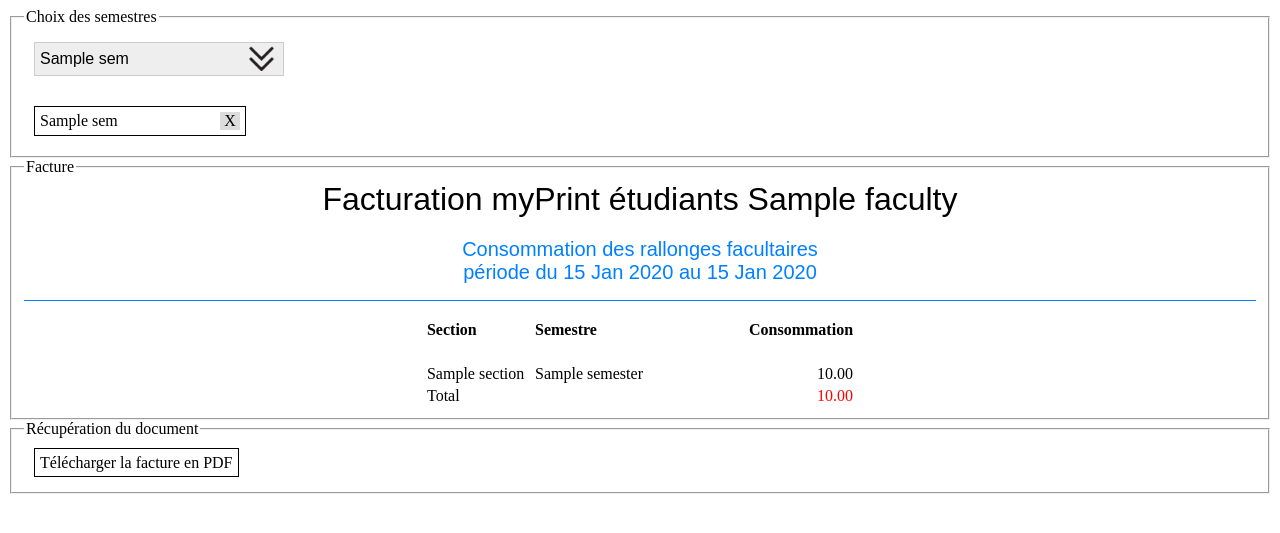
After one commit to epfl-sdf/bill2myprint, a Django app: template src/bill2myprint/templates/bill2myprint/bill.html in a window 1280 px wide. The commit adds this page. Shown: the top 533 px of the page. Run offline with Django 3.2, Linux system fonts and the light colour scheme; the template is opened without the code that fills it: most values are stand-ins (such as "Sample title", 1, 10 or a date in 2020); some libraries are stand-ins or nearby versions.

Commit message:
Bill  (#14)
* Billing

* Bill

* add fpdf to requirements

* create pdf folder and update gitignore

* cleaning

* disable both buttons

```diff
--- a/requirements/base.txt
+++ b/requirements/base.txt
@@ -5,3 +5,4 @@
 django-pyodbc-azure==1.10.4.0
 mysqlclient==1.3.10
 ipython
+fpdf==1.7.2
--- /dev/null
+++ b/src/bill2myprint/static/css/bill.css
@@ -0,0 +1,120 @@
+hr {
+    display: block;
+    height: 1px;
+    border: 0;
+    border-top: 1px solid #0080ff;
+    margin: 1em 0;
+    padding: 0;
+}
+
+select {
+    margin: 10px;
+    border: 1px solid #111;
+    background: transparent;
+    width: 250px;
+    padding: 5px;
+    font-size: 16px;
+    border: 1px solid #ccc;
+    height: 34px;
+    -webkit-appearance: none;
+    -moz-appearance: none;
+    appearance: none;
+    background: url(../img/arrow-down.png) 96% / 10% no-repeat #eee;
+}
+
+select:hover {
+    cursor: pointer;
+}
+
+/* CAUTION: IE hackery ahead */
+select::-ms-expand {
+    display: none; /* remove default arrow on ie10 and ie11 */
+}
+
+/* target Internet Explorer 9 to undo the custom arrow */
+@media screen and (min-width:0\0) {
+    select {
+        background:none\9;
+        padding: 5px\9;
+    }
+}
+
+#semesters-selection {
+    margin-top: 20px;
+}
+
+#semesters-selection div {
+    margin: 0px 10px 10px 10px;
+    height: 18px;
+    width: 200px;
+    padding: 5px;
+    border: 1px solid;
+}
+
+.remove-semester {
+    width: 20px;
+    text-align: center;
+    background-color: gainsboro;
+    float: right;
+}
+
+.remove-semester:hover {
+    cursor: pointer;
+}
+
+#bill-page-title {
+    text-align: center;
+    font: 32px arial, sans-serif;
+}
+
+#bill-page-period {
+    margin-top: 20px;
+    text-align: center;
+    font: 20px arial, sans-serif;
+    color: #0080ff;
+}
+
+table
+{
+    margin-left: auto;
+    margin-right: auto;
+}
+
+table tr
+{
+    height: 20px;
+}
+
+.th-section {
+    text-align: left;
+    width: 25%;
+}
+
+.th-semester {
+    text-align: left;
+    width: 50%;
+}
+
+.th-amount {
+    text-align: left;
+    width: 25%;
+}
+
+.cell-for-numbers {
+    text-align: right;
+}
+
+.total {
+    color: red;
+}
+
+#div-download-pdf {
+    margin: 10px;
+}
+
+#download-pdf {
+    text-decoration: none;
+    color: black;
+    padding: 5px;
+    border: solid 1px;
+}
--- /dev/null
+++ b/src/bill2myprint/static/js/bill.js
@@ -0,0 +1,13 @@
+jQuery(function($) {
+
+    $('select').on('change', function() {
+        var new_semester = $('<div><input type="hidden" name="semesters" value="' + this.value + '"><span><label>' + this.value + '</label><label class="remove-semester">X</label></span></div>');
+        $('#semesters-selection').append(new_semester);
+        $('#bill_form').submit();
+    })
+
+    $('#semesters-selection').on('click', '.remove-semester', function() {
+        $(this).parent().parent().remove();
+        $('#bill_form').submit();
+    });
+});
--- /dev/null
+++ b/src/bill2myprint/templates/bill2myprint/bill.html
@@ -0,0 +1,101 @@
+{% load static format_number %}
+
+<!DOCTYPE html>
+<html>
+    <head>
+        <meta charset="utf-8">
+        <title>Facturation</title>
+
+        <link href="{% static "css/bill.css" %}" rel="stylesheet">
+
+        <script src="{% static "js/jquery/jquery.js" %}"></script>
+        <script src="{% static "js/jquery/jquery-ui.min.js" %}"></script>
+        <script src="{% static "js/bill.js" %}"></script>
+    </head>
+
+    <body>
+        <fieldset>
+            <legend>Choix des semestres</legend>
+            <form id="bill_form" action="{% url 'download_faculty' faculty=faculty %}" method="POST">{% csrf_token %}
+                <select name="semesters-choice">
+                    {% for sem in all_semesters %}
+                    <option>{{ sem }}
+                    {% endfor %}
+                </select>
+                <div id="semesters-selection">
+                    {% for sem in semesters %}
+                    <div>
+                        <input type="hidden" name="semesters" value="{{ sem }}">
+                        <span>
+                            <label>{{ sem }}</label>
+                            <label class="remove-semester">X</label>
+                        </span>
+                    </div>
+                    {% endfor %}
+                </div>
+            </form>
+        </fieldset>
+
+        <fieldset>
+            <legend>Facture</legend>
+
+            <div id="bill-page-title">
+                <label>Facturation myPrint étudiants {{ faculty }}</label>
+            </div>
+
+            <div id="bill-page-period">
+                <label>Consommation des rallonges facultaires</label><br>
+                <label>période du {{ date_start|date:"d M Y" }} au {{ date_end|date:"d M Y" }}</label>
+            </div>
+
+            <hr>
+
+            <div>
+                <table>
+                    <thead>
+                        <tr>
+                            <th class="th-section">Section</th>
+                            <th class="th-semester">Semestre</th>
+                            <th class="th-amount">Consommation</th>
+                        </tr>
+                    </thead>
+                    <tbody>
+                        <tr>
+                            <td></td>
+                            <td></td>
+                            <td></td>
+                        </tr>
+                        {% for datum in data %}
+                        <tr>
+                            <td>{{ datum.section }}</td>
+                            <td>{{ datum.semester }}</td>
+                            <td class="cell-for-numbers">{{ datum.amount|format_number_abs }}</td>
+                        </tr>
+                        {% if forloop.counter|divisibleby:semesters_length %}
+                        <tr>
+                            <td></td>
+                            <td></td>
+                            <td></td>
+                        </tr>
+                        {% endif %}
+                        {% endfor %}
+                        <tr>
+                            <td>Total</td>
+                            <td></td>
+                            <td class="cell-for-numbers total">{{ total|format_number_abs }}</td>
+                        </tr>
+                    </tbody>
+                </table>
+            </div>
+        </fieldset>
+
+        <fieldset>
+            <legend>Récupération du document</legend>
+            <div id="div-download-pdf">
+                <a id="download-pdf" href="{% static "pdf/Facturation-" %}{{ faculty }}.pdf" download>Télécharger la facture en PDF</a>
+            </div>
+        </fieldset>
+
+    </body>
+
+</html>
--- a/src/bill2myprint/templates/bill2myprint/faculty_extension.html
+++ b/src/bill2myprint/templates/bill2myprint/faculty_extension.html
@@ -1,4 +1,5 @@
 {% extends "bill2myprint/base.html" %}
+{% load format_number %}
 
 
 {% block template_main %}
@@ -20,7 +21,7 @@
                 <td>{{ extension.faculty }}</td>
                 <td>{{ extension.section }}</td>
                 <td>{{ extension.entity }}</td>
-                <td class="cell-for-numbers">{{ extension.amount|floatformat:2 }}</td>
+                <td class="cell-for-numbers">{{ extension.amount|format_number_norm }}</td>
             </tr>
             {% endfor %}
         </tbody>
--- a/src/bill2myprint/templatetags/format_number.py
+++ b/src/bill2myprint/templatetags/format_number.py
@@ -10,6 +10,12 @@
 
 
 @register.filter()
-def format_number(value):
+def format_number_abs(value):
     locale.setlocale(locale.LC_NUMERIC, '')
     return locale.format('%.2f', abs(value), True)
+
+
+@register.filter()
+def format_number_norm(value):
+    locale.setlocale(locale.LC_NUMERIC, '')
+    return locale.format('%.2f', value, True)
--- a/src/bill2myprint/urls.py
+++ b/src/bill2myprint/urls.py
@@ -4,7 +4,7 @@
 
 from django.conf.urls import url
 from bill2myprint.views import homepage, faculties, sections, students, sciper_list, \
-    faculty_extension, status, compute, student_billing
+    faculty_extension, status, compute, student_billing, download_faculty
 
 
 urlpatterns = [
@@ -21,4 +21,8 @@
     url(r'^faculty-extension/$', faculty_extension, name='faculty_extension'),
     url(r'^status/$', status, name='status'),
     url(r'^sciper/$', sciper_list),
+
+    url(r'^download_faculty/(?P<faculty>[\w\& ]+)/$', download_faculty, name='download_faculty'),
+    url(r'^download_faculty/(?P<faculty>[\w\& ]+)/(?P<semester>[\w\-& ]+)/$',
+        download_faculty, name='download_faculty'),
 ]
```
Also changed, not shown: src/bill2myprint/static/js/bill2myprint.js (+0 -32 lines), src/bill2myprint/templates/bill2myprint/faculties.html (+5 -5 lines), src/bill2myprint/templates/bill2myprint/homepage.html (+12 -1 lines), src/bill2myprint/templates/bill2myprint/sections.html (+6 -4 lines), src/bill2myprint/templates/bill2myprint/student_billing.html (+21 -13 lines), src/bill2myprint/templates/bill2myprint/students.html (+5 -5 lines), src/bill2myprint/views.py (+182 -7 lines), src/bill2myprint/static/img/arrow-down.png (added), src/bill2myprint/static/img/pdf_download.png (added), src/bill2myprint/static/pdf/do-not-delete.txt (added), 1 other file.
